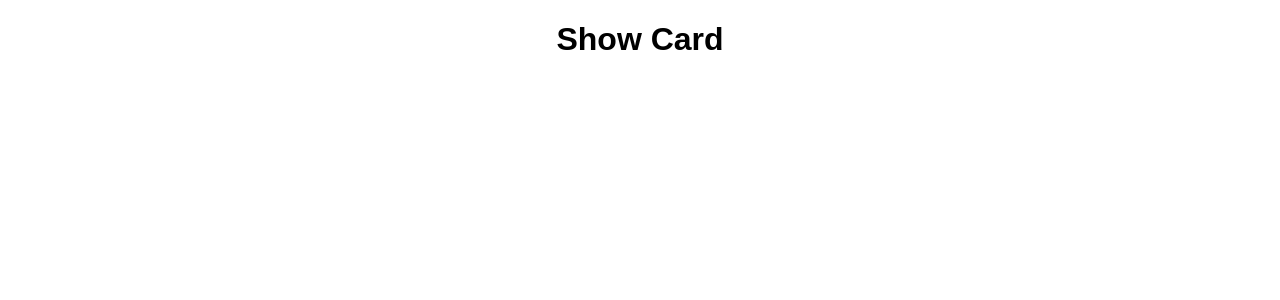
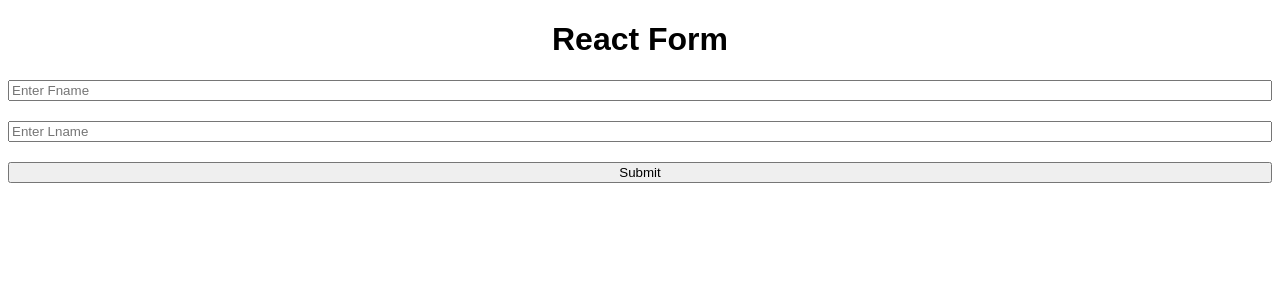
Before and after one commit to Bhupesh1998/Sanbox_Projects_React, a React (Create React App) app: page / in a window 1280 px wide. Shown: the top 300 px of the page. Built offline with nearby package versions, Linux system fonts and the light colour scheme.

Commit message:
Added form

```diff
--- a/src/App.js
+++ b/src/App.js
@@ -1,9 +1,10 @@
 import "./styles.css";
+import ReactForm from "./Components/ReactForm";
 
 export default function App() {
   return (
     <div className="App">
-      <h1>Show Card</h1>
+      <ReactForm />
     </div>
   );
 }
--- /dev/null
+++ b/src/Components/ReactForm.jsx
@@ -0,0 +1,56 @@
+import React, { useState } from "react";
+
+function ReactForm() {
+  const [formData, setFormData] = useState({
+    fname: "",
+    lname: "",
+  });
+
+  const handletextChange = (e) => {
+    const { name, value } = e.target;
+
+    setFormData((prev) => ({
+      ...prev,
+      [name]: value,
+    }));
+  };
+
+  const handleSubmitform = (e) => {
+    e.preventDefault();
+    console.log("Form Submitted", formData);
+    setFormData({
+      fname: "",
+      lname: "",
+    });
+  };
+
+  return (
+    <div>
+      <h1>React Form</h1>
+      <div>
+        <form
+          onSubmit={handleSubmitform}
+          style={{ display: "flex", flexDirection: "column", gap: 20 }}
+        >
+          <input
+            type="text"
+            name="fname"
+            onChange={handletextChange}
+            placeholder="Enter Fname"
+            value={formData.fname}
+          />
+          <input
+            type="text"
+            name="lname"
+            onChange={handletextChange}
+            placeholder="Enter Lname"
+            value={formData.lname}
+          />
+          <button type="submit">Submit</button>
+        </form>
+      </div>
+    </div>
+  );
+}
+
+export default ReactForm;
```
Also changed, not shown: .codesandbox/tasks.json (added), 8 other files (tests, documents, lock files or other folders).
